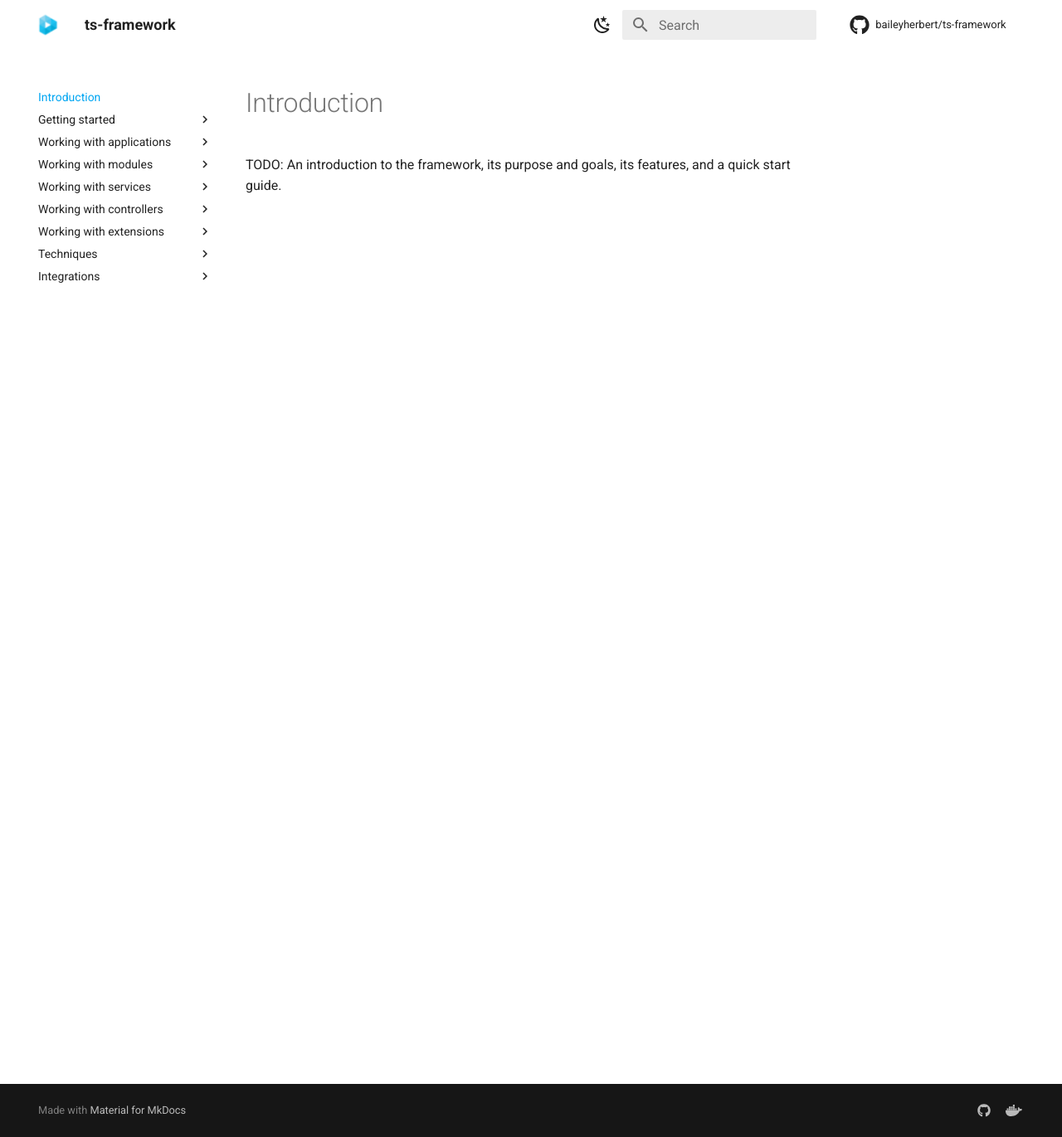
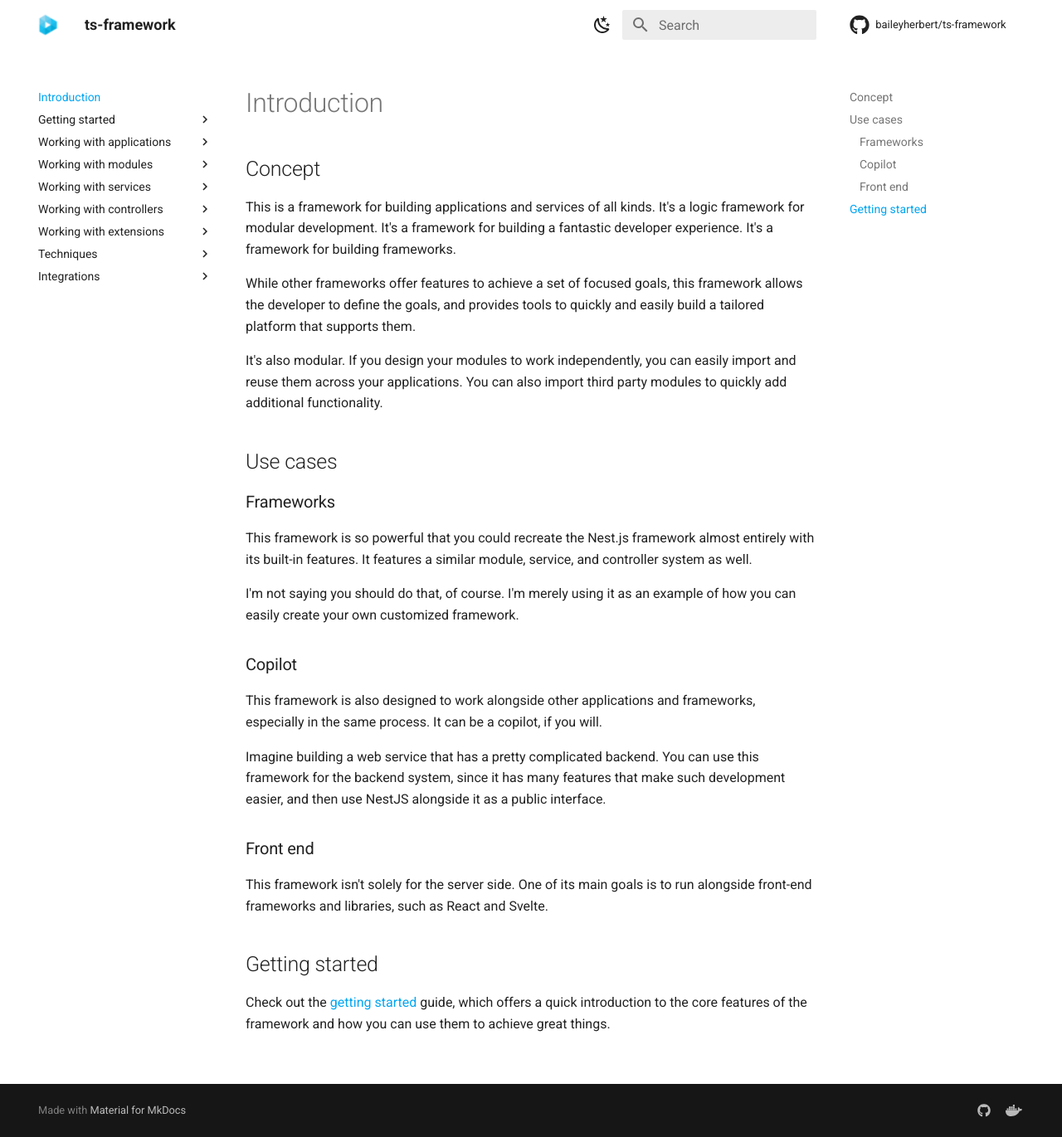
Before and after one commit to ts-framework/framework, an MkDocs documentation site: the page built from docs/index.md, in a window 1280 px wide and 1371 px high. Shown: the whole window at 83% size. Built offline with MkDocs 1.6.1 and Material for MkDocs 9.7.7, drawn with Linux system fonts in a browser that asks for light colours; the version menu is left out.

Commit message:
Add introduction

```diff
--- a/docs/index.md
+++ b/docs/index.md
@@ -1,3 +1,40 @@
 # Introduction
 
-TODO: An introduction to the framework, its purpose and goals, its features, and a quick start guide.
+## Concept
+
+This is a framework for building applications and services of all kinds. It's a logic framework for modular development.
+It's a framework for building a fantastic developer experience. It's a framework for building frameworks.
+
+While other frameworks offer features to achieve a set of focused goals, this framework allows the developer to define
+the goals, and provides tools to quickly and easily build a tailored platform that supports them.
+
+It's also modular. If you design your modules to work independently, you can easily import and reuse them across your
+applications. You can also import third party modules to quickly add additional functionality.
+
+## Use cases
+
+### Frameworks
+
+This framework is so powerful that you could recreate the Nest.js framework almost entirely with its built-in
+features. It features a similar module, service, and controller system as well.
+
+I'm not saying you should do that, of course. I'm merely using it as an example of how you can easily create your own
+customized framework.
+
+### Copilot
+
+This framework is also designed to work alongside other applications and frameworks, especially in the same process. It
+can be a copilot, if you will.
+
+Imagine building a web service that has a pretty complicated backend. You can use this framework for the backend system,
+since it has many features that make such development easier, and then use NestJS alongside it as a public interface.
+
+### Front end
+
+This framework isn't solely for the server side. One of its main goals is to run alongside front-end frameworks and
+libraries, such as React and Svelte.
+
+## Getting started
+
+Check out the [getting started](getting-started/installation.md) guide, which offers a quick introduction to the core
+features of the framework and how you can use them to achieve great things.
```
